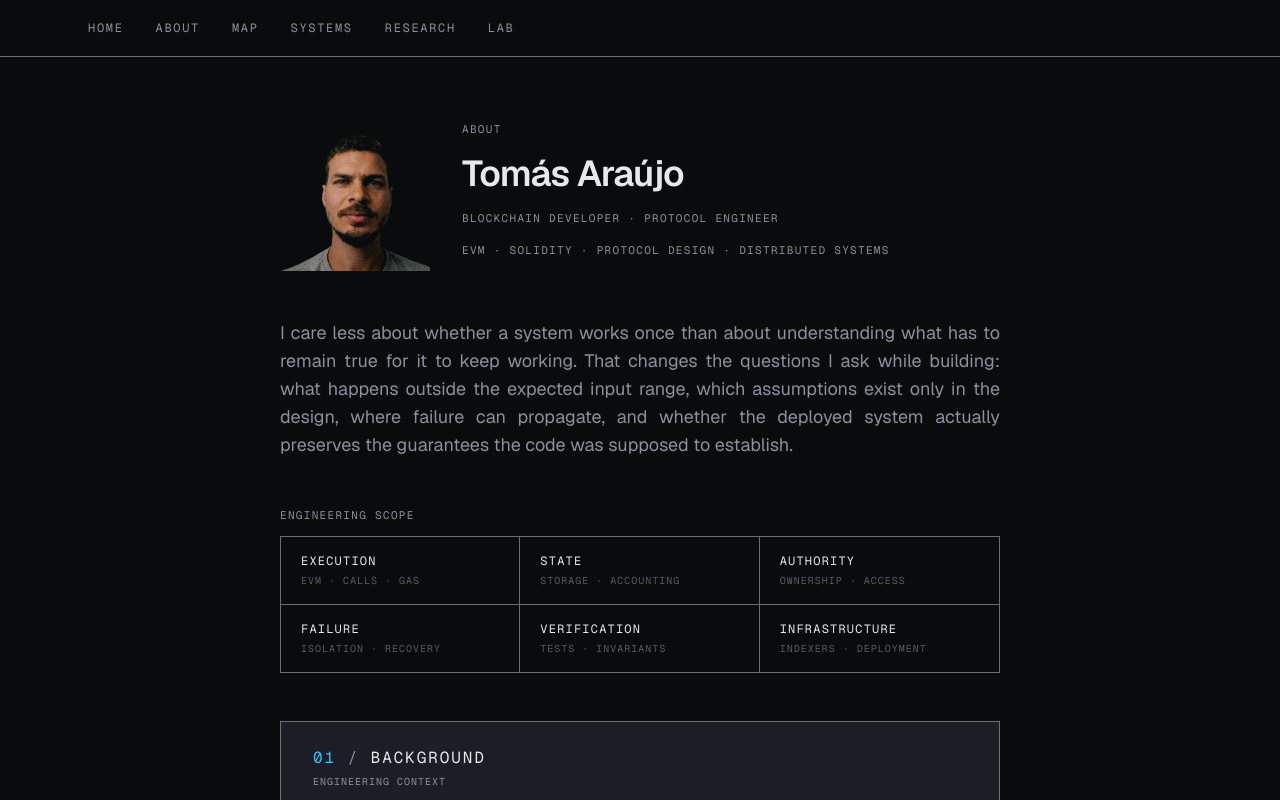
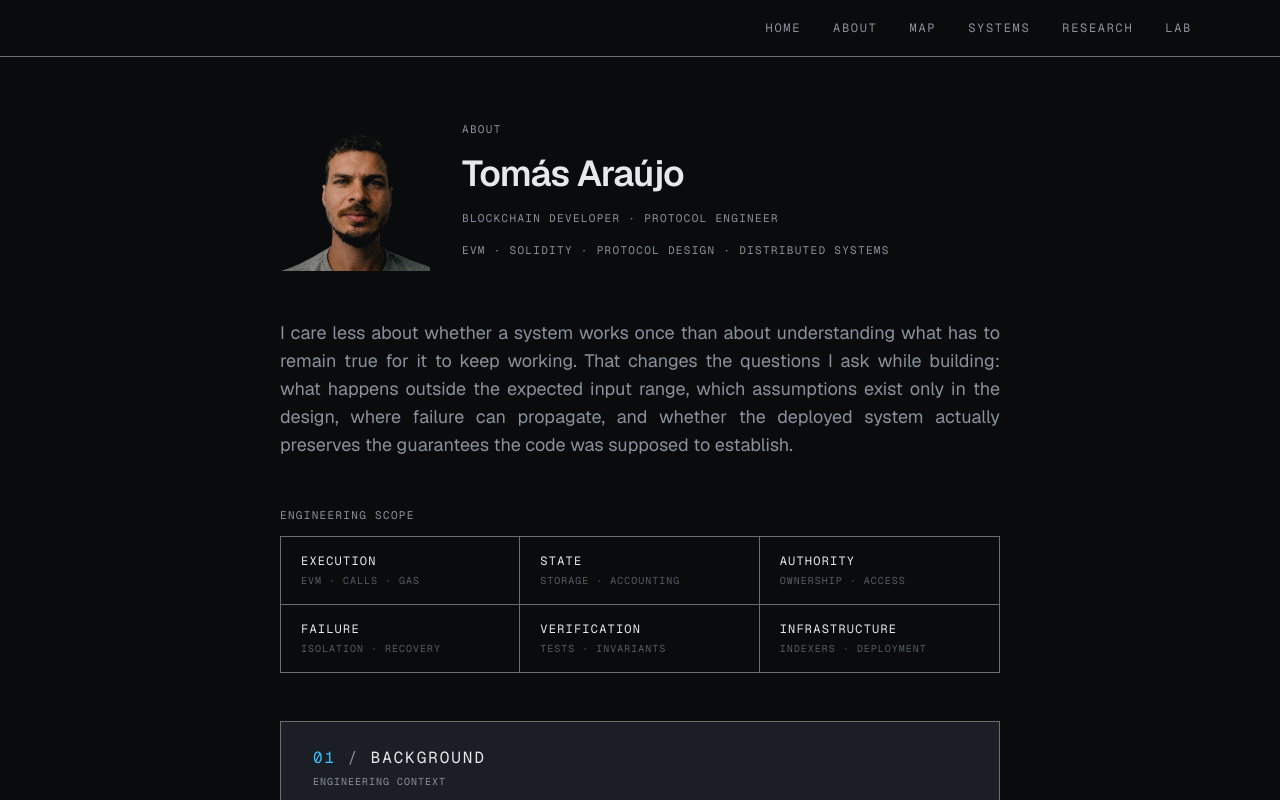
Before and after one commit to psatomas/psatomas.com, a Next.js app: page /about in a window 1280 px wide. Shown: the top 800 px of the page. Built offline with nearby package versions, Linux system fonts and the light colour scheme.

Commit message:
fix: align home navigation and hero signature

```diff
--- a/src/components/navigation/nav.tsx
+++ b/src/components/navigation/nav.tsx
@@ -41,7 +41,7 @@ export function Nav() {
     // there's no visible seam at scroll position 0).
     <header className="sticky top-0 z-10 border-b border-border bg-background">
       <div className="mx-auto flex max-w-6xl px-6 py-5">
-        <nav className="flex flex-wrap items-center gap-x-6 gap-y-2 sm:gap-8">
+        <nav className="flex flex-wrap items-center gap-x-6 gap-y-2 sm:ml-auto sm:gap-8">
           {navItems.map((item) => (
             <Link
               key={item.label}
--- a/src/components/sections/hero.tsx
+++ b/src/components/sections/hero.tsx
@@ -200,18 +200,18 @@ export function Hero() {
           <div className="flex min-w-0 flex-col gap-8">
             <div className="flex flex-col gap-4">
               <MonoLabel>PROTOCOL ENGINEER / 2026</MonoLabel>
-              <h1 className="text-4xl font-semibold leading-[1.05] tracking-tight sm:text-5xl lg:text-6xl">
-                TOMÁS ARAÚJO
-              </h1>
               {/* The existing mark + wordmark remain one brand unit, now
                   presented as a secondary signature of the name rather
                   than as a second route to Home. It is decorative here:
                   the adjacent heading already supplies the page's identity
                   to assistive technology. */}
-              <div aria-hidden="true" className="mt-2 flex self-end items-center gap-2 opacity-75">
+              <div aria-hidden="true" className="flex self-end items-center gap-2 opacity-75">
                 <Image src={psatMark} alt="" className="h-4 w-auto" />
                 <Image src={psatomasWordmark} alt="" className="h-[18px] w-auto" />
               </div>
+              <h1 className="text-4xl font-semibold leading-[1.05] tracking-tight sm:text-5xl lg:text-6xl">
+                TOMÁS ARAÚJO
+              </h1>
             </div>
 
             <p className="max-w-md text-lg text-muted">
```
